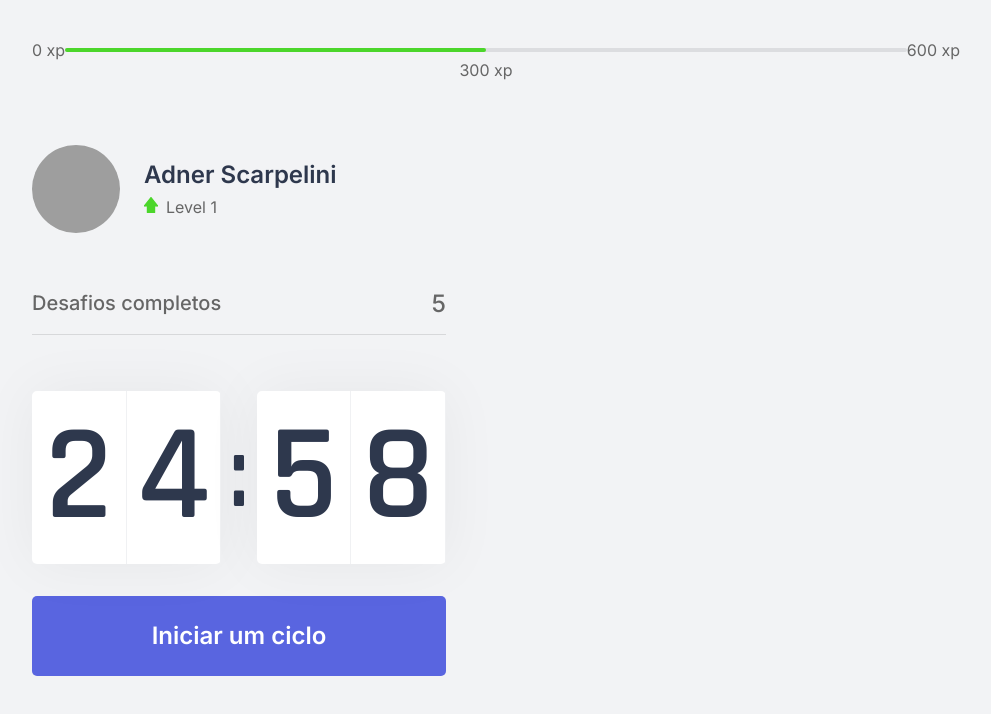
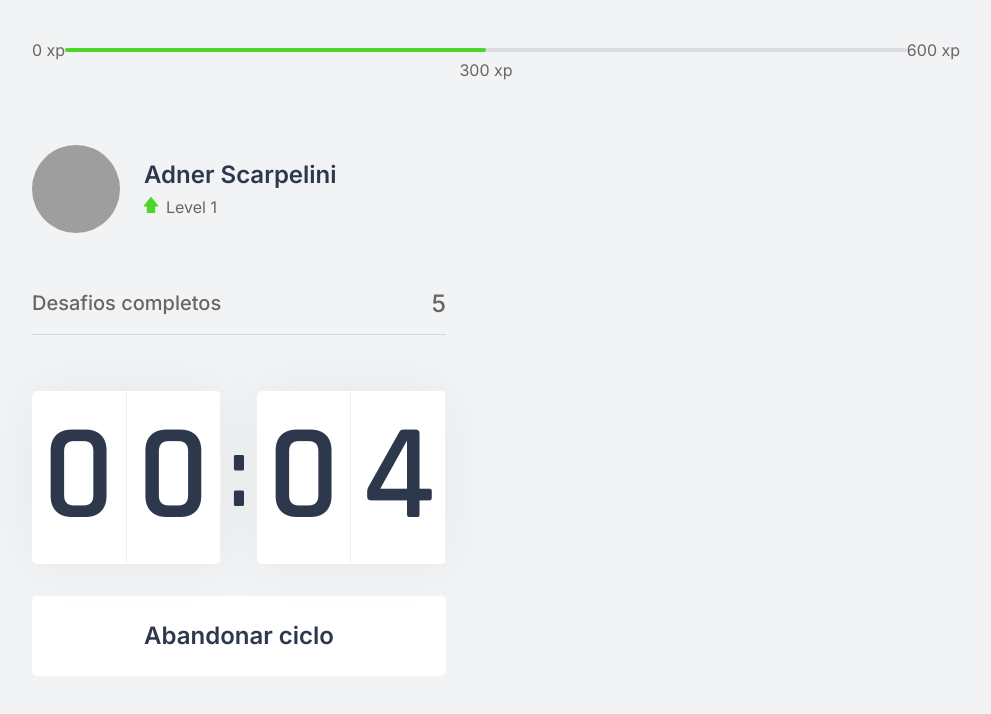
Before and after one commit to adnerscarpelini/nlw4-moveit-next, a Next.js app: page / in a window 1280 px wide. Both pictures are taken after a click on the button "Iniciar um ciclo". Shown: the top 714 px of the page, without its empty margins (144-1135 px from the left). Built offline with nearby package versions, Linux system fonts and the light colour scheme; grey boxes are pictures that could not be loaded.

Commit message:
Hook Countdown

```diff
--- a/src/components/Countdown.tsx
+++ b/src/components/Countdown.tsx
@@ -1,14 +1,19 @@
 import { useState, useEffect } from 'react';
 import styles from '../styles/components/Countdown.module.css';
+
+let countdownTimeout: NodeJS.Timeout;
 
 export function Countdown() {
 
     //Inicia o estado em 25 minutos (1500 segundos)
     //O primeiro parâmetro é a variavel a ser atualizada, e o segundo a função que o atualiza
-    const [time, setTime] = useState(25 * 60);
+    const [time, setTime] = useState(0.1 * 60);
 
     //Estado para armazenar se o countdown está ativo ou parado
-    const [active, setActive] = useState(false);
+    const [isActive, setIsActive] = useState(false);
+
+    //Esatado para saber se finalizou o contdown
+    const [hasFinished, setHasFinished] = useState(false);
 
     //Arredonda pra baixo
     const minutes = Math.floor(time / 60);
@@ -21,21 +26,33 @@
 
 
     function startCountdown() {
-        setActive(true);
+        setIsActive(true);
+    }
+
+    function resetCountdown() {
+        clearTimeout(countdownTimeout);
+        setIsActive(false);
+        setTime(0.1 * 60);
+
     }
 
     //O useEffect (efeito colateral) executa uma função sempre que algum valor mudar
-    //Então sempre que o valor da variavel "active" e da "time": mudar executo uma função para diminuir o countdown
+    //Então sempre que o valor da variavel "isActive" e da "time": mudar executo uma função para diminuir o countdown
     useEffect(() => {
 
-        if (active && time > 0) {
+        if (isActive && time > 0) {
             //A cada um segundo rodo uma função
-            setTimeout(() => {
+            countdownTimeout = setTimeout(() => {
+
                 setTime(time - 1);
             }, 1000)
         }
+        else if (isActive && time === 0) {
+            setHasFinished(true);
+            setIsActive(false);
+        }
 
-    }, [active, time])
+    }, [isActive, time])
 
     return (
         <div>
@@ -51,12 +68,45 @@
                 </div>
             </div>
 
+
+            { hasFinished ? (
+                <button
+                    disabled
+                    className={styles.countdownButton}
+                >
+                    Ciclo encerrado
+                </button>
+            ) :
+                (
+                    <div>
+                        {
+
+                            isActive ?
+                                (
+                                    <button
+                                        type="button"
+                                        className={`${styles.countdownButton} ${styles.countdownButtonActive}`}
+                                        onClick={resetCountdown}>
+                                        Abandonar ciclo
+                                    </button>
+                                )
+                                :
+                                (
                                     <button
                                         type="button"
                                         className={styles.countdownButton}
                                         onClick={startCountdown}>
                                         Iniciar um ciclo
                                     </button>
+                                )
+                        }
+                    </div>
+
+                )}
+
+
+
+
 
         </div>
     )
--- a/src/styles/components/Countdown.module.css
+++ b/src/styles/components/Countdown.module.css
@@ -60,6 +60,22 @@
     transition: background-color 0.2s;
 }
 
-.countdownButton:hover {
+.countdownButton:not(:disabled):hover {
     background: var(--blue-dark);
 }
+
+.countdownButtonActive {
+    background: var(--white);
+    color: var(--title);
+}
+
+.countdownButtonActive:not(:disabled):hover {
+    background: var(--red);
+    color: var(--white);
+}
+
+.countdownButton:disabled {
+    background: var(--white);
+    color: var(--text);
+    cursor: not-allowed;
+}
```
Lines whose indentation alone changed are shown as unchanged.
